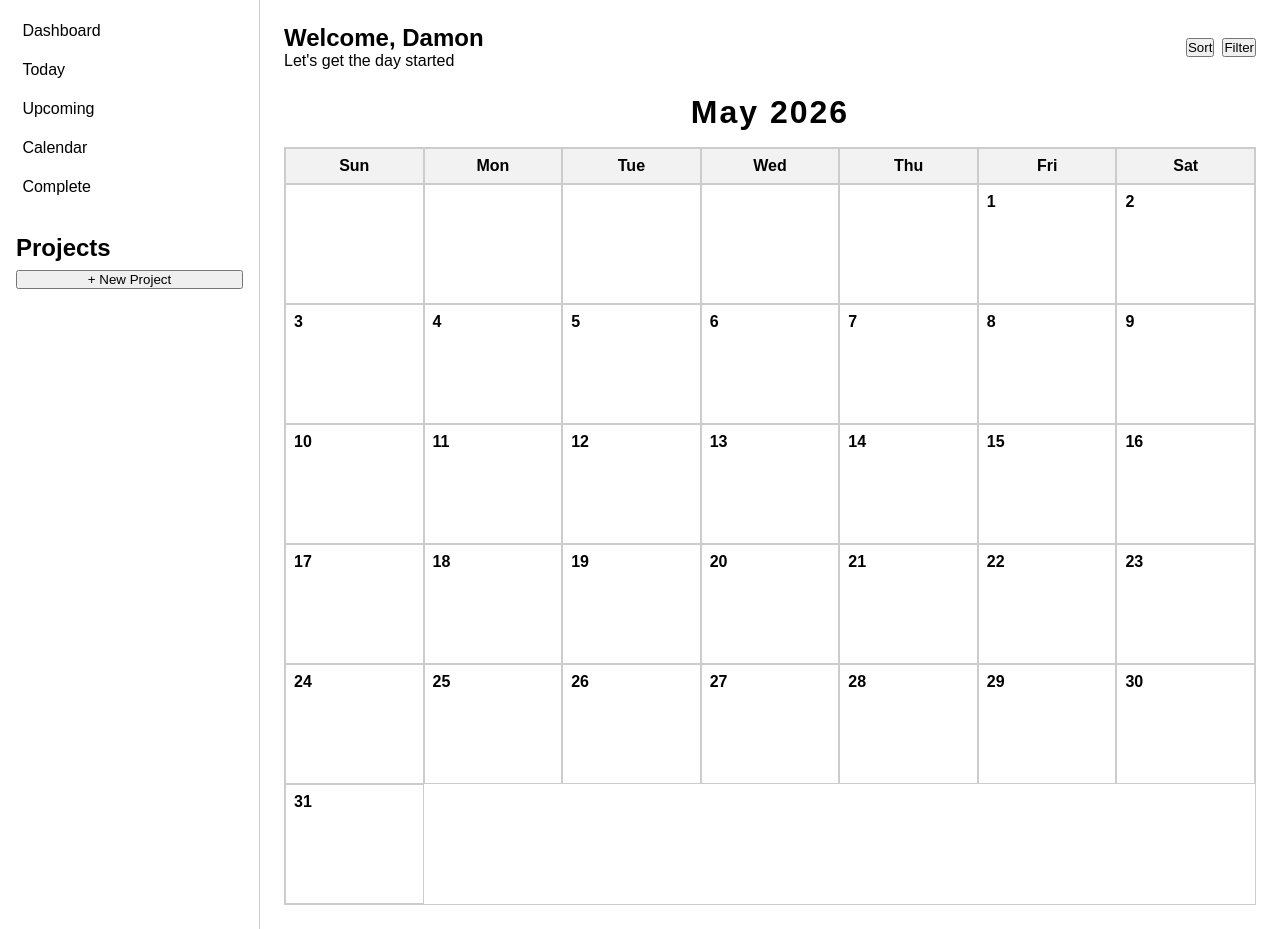
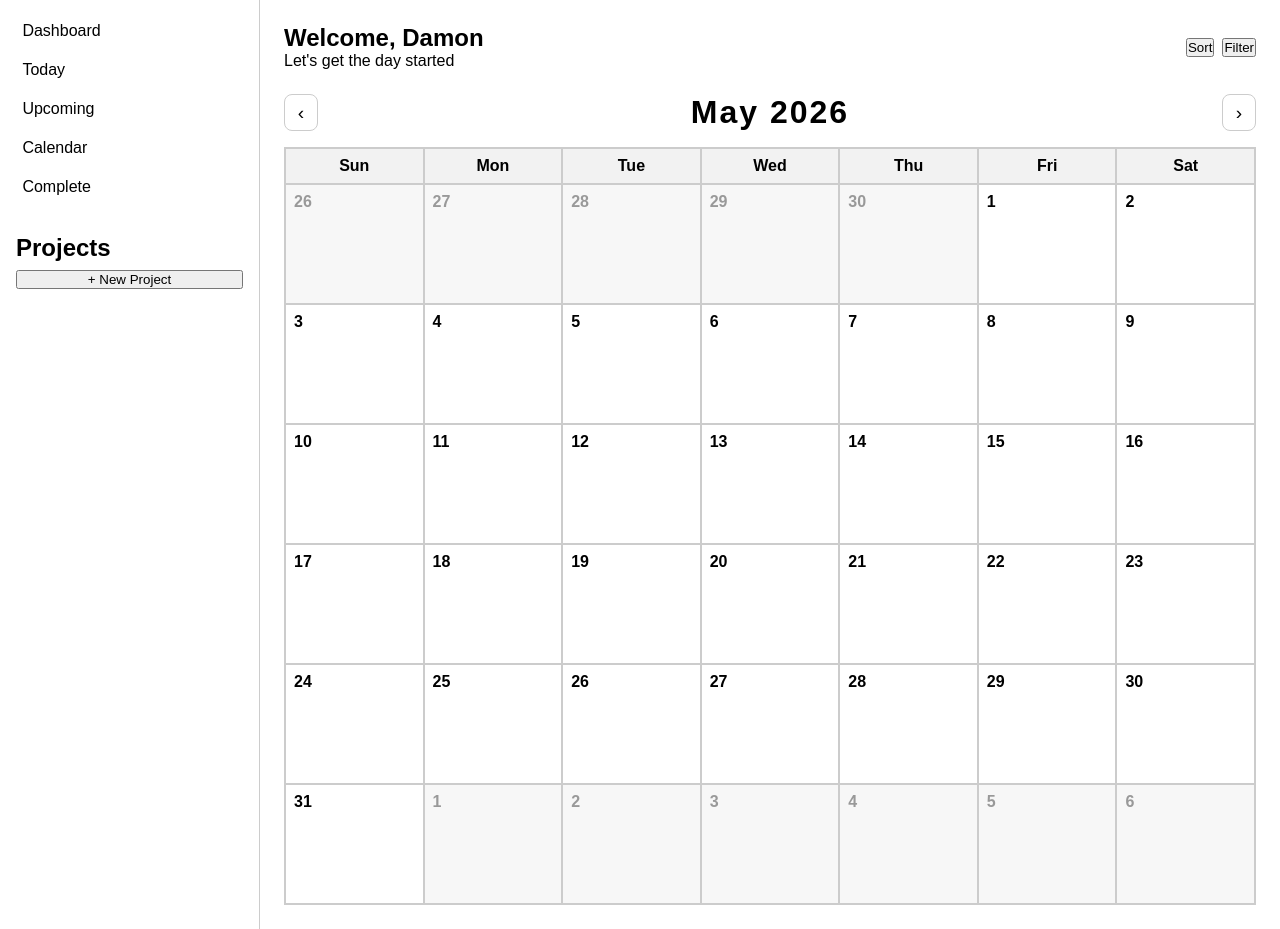
Before and after one commit to dcm593/odin-todo-list, a website built with webpack: page src/template.html in a window 1280 px wide. Both pictures are taken after a click on the element "Calendar". Built offline with nearby package versions, Linux system fonts and the light colour scheme.

Commit message:
Added month overflow to calendar
Calendar now displays previous + next month days that overflow into the current month - these overflow days are greyed out to communicate they are not part of the current month. This allows the calendar to remain a consistent size, previously it would resize depending on how many days were in a month.

```diff
--- a/src/styles.css
+++ b/src/styles.css
@@ -173,14 +173,33 @@ body {
 
 .calendar-header {
     display: flex;
-    justify-content: center;
+    justify-content: space-between;
     align-items: center;
+    gap: 1rem;
+}
+
+.calendar-nav-btn {
+    border: 1px solid #ccc;
+    background: white;
+    border-radius: 8px;
+    padding: 0.4rem 0.8rem;
+    cursor: pointer;
+    font-size: 1.2rem;
+}
+
+.calendar-nav-btn:hover {
+    background: #eee;
 }
 
 .calendar-month {
     font-size: 2rem;
     font-weight: bold;
     letter-spacing: 2px;
+}
+
+.other-month {
+    color: #999;
+    background-color: #f7f7f7;
 }
 
 .calendar-body {
--- a/src/template.html
+++ b/src/template.html
@@ -47,7 +47,9 @@
             <!-- Calendar view -->
             <div class="calendar-view hidden">
                 <div class="calendar-header">
+                    <button id="calendar-prev-btn" class="calendar-nav-btn">‹</button>
                     <h2 class="calendar-month"></h2>
+                    <button id="calendar-next-btn" class="calendar-nav-btn">›</button>
                 </div>
                 <div class="calendar-body"></div>
             </div>
--- a/src/ui/displayController.js
+++ b/src/ui/displayController.js
@@ -1,13 +1,13 @@
 import { appController } from "../modules/appController.js";
 import { format } from "date-fns";
 import { createTodo } from "../modules/todo.js";
-import { ca } from "date-fns/locale";
+import { ca, is } from "date-fns/locale";
 
 let currentProjectIndex = null;
 let currentView = "dashboard";
 let previousView = "dashboard";
-
 const calendarOffsets = {};
+let currentCalendarDate = new Date();
 
 
 // Rendering sidebar
@@ -331,11 +331,10 @@ const renderCalendar = () => {
 
     calendarBody.innerHTML = "";
 
-    const today = new Date();
-    const year = today.getFullYear();
-    const month = today.getMonth();
+    const year = currentCalendarDate.getFullYear();
+    const month = currentCalendarDate.getMonth();
 
-    calendarMonth.textContent = format(today, "MMMM yyyy");
+    calendarMonth.textContent = format(currentCalendarDate, "MMMM yyyy");
 
     const firstDayOfMonth = new Date(year, month, 1);
     const lastDayOfMonth = new Date(year, month + 1, 0);
@@ -353,26 +352,71 @@ const renderCalendar = () => {
         calendarBody.appendChild(header);
     });
 
-    // Empty cells before month start
-    for (let i = 0; i < startDay; i++) {
-        const emptyCell = document.createElement("div");
-        emptyCell.classList.add("calendar-cell", "empty");
-        calendarBody.appendChild(emptyCell);
-    }
+    // Empty cells before/after current month
+    const totalCells = 42; // 7 days * 6 rows
 
-    const allProjects = appController.getProjects().projects;
+    const prevMonthLastDay = new Date(year, month, 0).getDate();
 
-    for (let day = 1; day <= daysInMonth; day++) {
+    let currentDay = 1;
+    let nextMonthDay = 1;
+
+    for (let cellIndex = 0; cellIndex < totalCells; cellIndex++) {
         const cell = document.createElement("div");
         cell.classList.add("calendar-cell");
 
         const dateLabel = document.createElement("div");
         dateLabel.classList.add("calendar-date");
-        dateLabel.textContent = day;
+
+        let displayDay;
+        let displayMonth = month;
+        let displayYear = year;
+        let isCurrentMonth = true;
+
+        // Previous month overflow
+        if (cellIndex < startDay) {
+            displayDay = prevMonthLastDay - startDay + cellIndex + 1;
+            displayMonth = month - 1;
+
+            if (displayMonth < 0) {
+                displayMonth = 11;
+                displayYear--;
+            }
+
+            isCurrentMonth = false;
+        }
+
+        // Current month
+        else if (currentDay <= daysInMonth) {
+            displayDay = currentDay;
+            currentDay++;
+        }
+
+        // Next month overflow
+        else {
+            displayDay = nextMonthDay;
+
+            displayMonth = month + 1;
+
+            if (displayMonth > 11) {
+                displayMonth = 0;
+                displayYear++;
+            }
+
+            nextMonthDay++;
+            isCurrentMonth = false;
+        }
+
+        dateLabel.textContent = displayDay;
+
+        if (!isCurrentMonth) {
+            cell.classList.add("other-month");
+        }
 
         cell.appendChild(dateLabel);
 
         const matchingProjects = [];
+
+        const allProjects = appController.getProjects().projects;
 
         allProjects.forEach((project, index) => {
             if (project.isCompleted()) return;
@@ -383,13 +427,13 @@ const renderCalendar = () => {
 
             const dueDate = new Date(summary.dueDate);
 
-            if (dueDate.getFullYear() === year && dueDate.getMonth() === month && dueDate.getDate() === day) {
+            if (dueDate.getFullYear() === displayYear && dueDate.getMonth() === displayMonth && dueDate.getDate() === displayDay) {
                 matchingProjects.push({ project, index, summary });
             }
         });
 
         if (matchingProjects.length > 0) {
-            const offsetKey = `${year}-${month}-${day}`;
+            const offsetKey = `${displayYear}-${displayMonth}-${displayDay}`;
 
             if (!(offsetKey in calendarOffsets)) {
                 calendarOffsets[offsetKey] = 0;
@@ -441,6 +485,18 @@ const renderCalendar = () => {
     }
 };
 
+const goToPreviousMonth = () => {
+    currentCalendarDate = new Date(currentCalendarDate.getFullYear(), currentCalendarDate.getMonth() - 1, 1);
+    renderCalendar();
+};
+
+const goToNextMonth = () => {
+    currentCalendarDate = new Date(currentCalendarDate.getFullYear(), currentCalendarDate.getMonth() + 1, 1);
+    renderCalendar();
+};
+
+
+
 // Centralized function to refresh the UI based on current view state
 const refreshUI = () => {
     renderProjects();
@@ -473,8 +529,13 @@ const init = () => {
     });
 
     document.querySelector("#calendar-btn").addEventListener("click", () => {
+        currentCalendarDate = new Date(); // reset to current month when opening calendar
         setView("calendar");
     });
+
+    document.querySelector("#calendar-prev-btn").addEventListener("click", goToPreviousMonth);
+
+    document.querySelector("#calendar-next-btn").addEventListener("click", goToNextMonth);
 
     document.querySelector("#complete-btn").addEventListener("click", () => {
         setView("completed");
```
